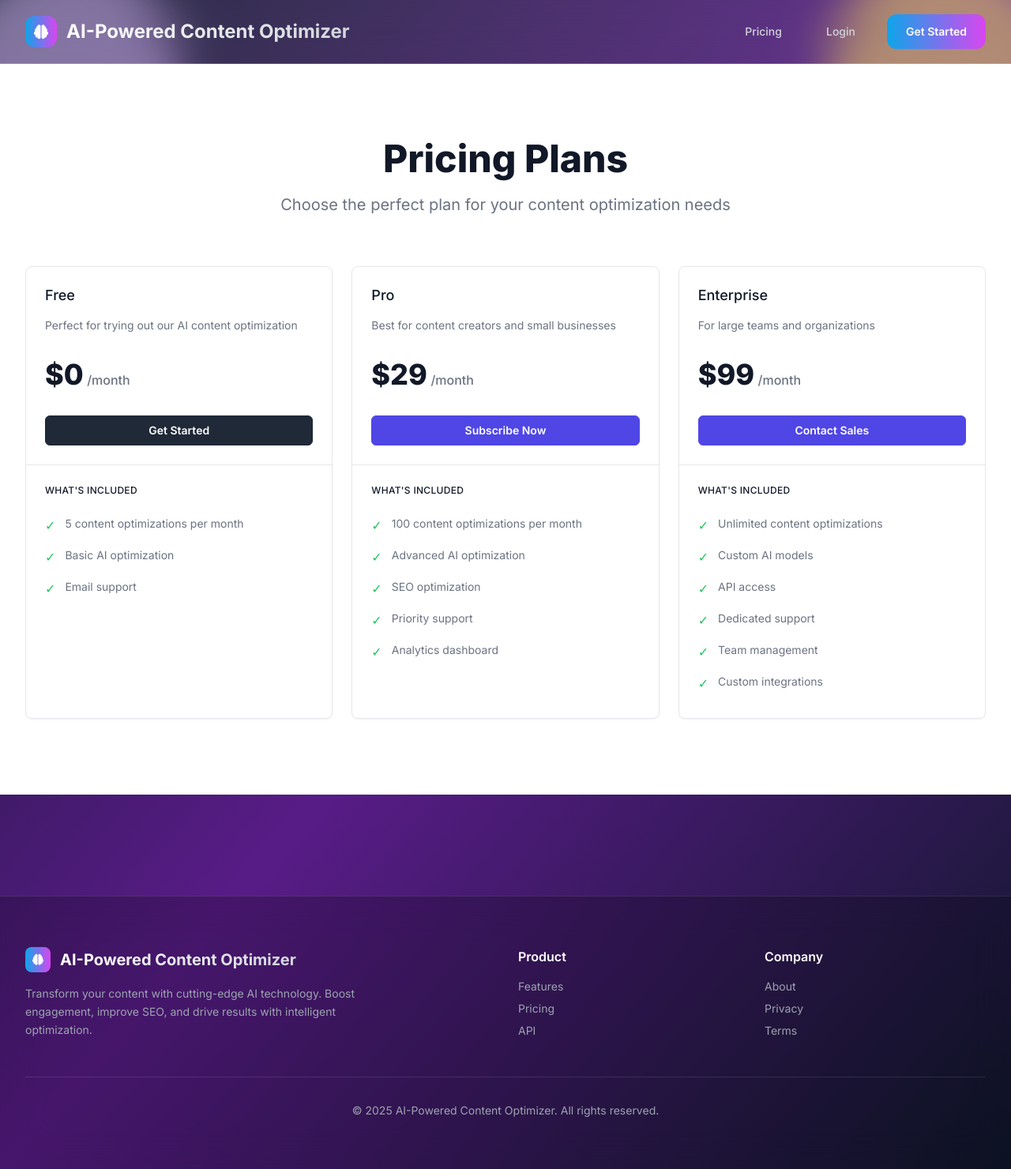
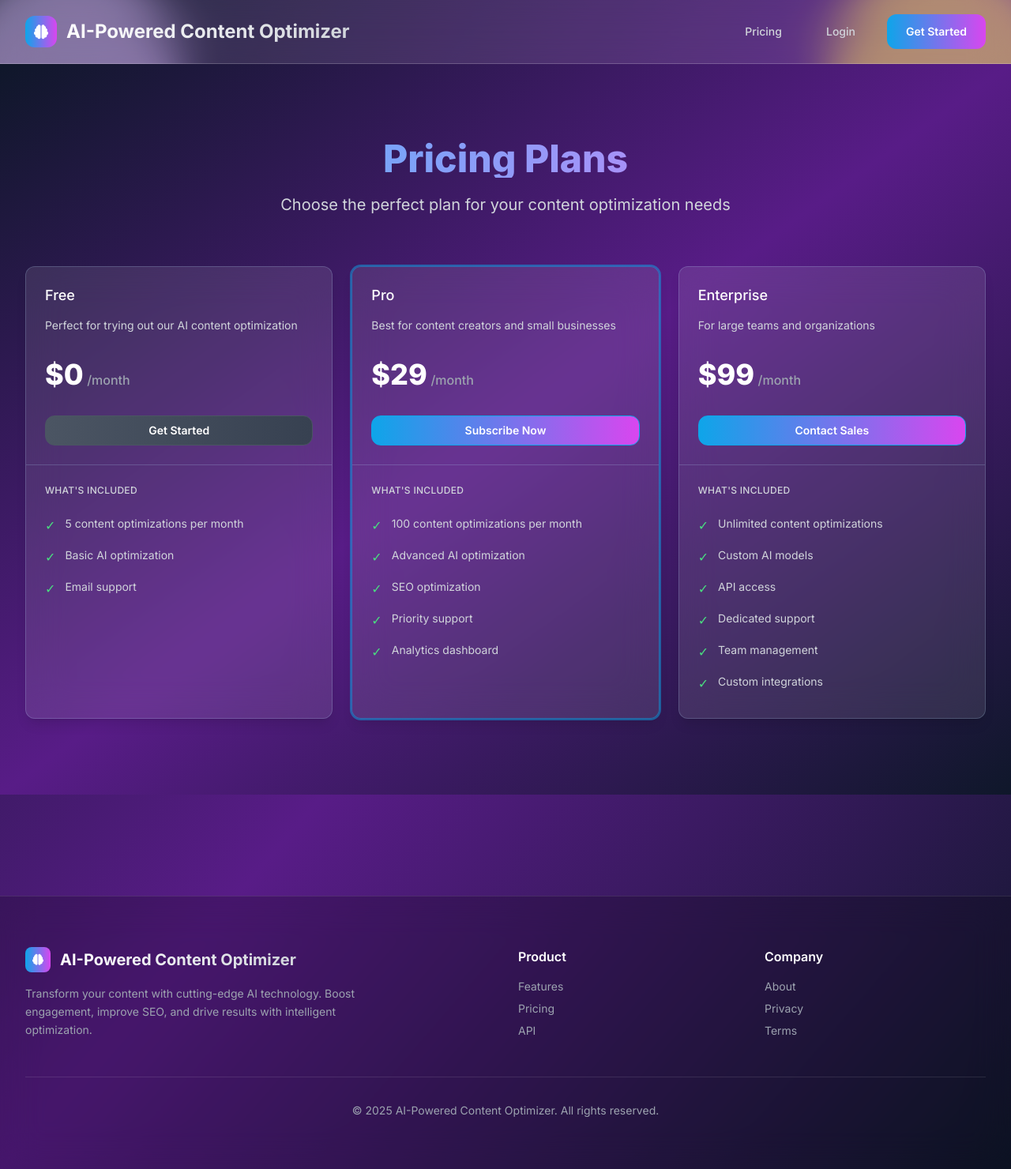
Before and after one commit to Victorinox555555/ai-content-optimizer-1753895231, a Flask app: page /pricing in a window 1280 px wide. Shown: the whole page at 79% size. Run offline with Flask 3, Linux system fonts and the light colour scheme; some libraries are stand-ins or nearby versions.

Commit message:
Implement billionaire-level design across all Flask templates
- Update dashboard.html with premium glassmorphism design and AI content optimizer functionality
- Enhance login.html and signup.html with gradient backgrounds and premium styling
- Apply billionaire-level design to pricing.html with enhanced card layouts
- Fix mixed branding content throughout application (remove Test-frontend_build references)
- Add content optimization form and JavaScript to dashboard
- Ensure consistent AI Content Optimizer branding across all pages
- Apply premium button styling, backdrop blur effects, and gradient backgrounds
- Remove all references to SaaS factory in product-specific templates

Co-Authored-By: Wiktor Mandat <wiktormandat@gmail.com>

```diff
--- a/templates/pricing.html
+++ b/templates/pricing.html
@@ -3,131 +3,131 @@
 {% block title %}Pricing - AI-Powered Content Optimizer{% endblock %}
 
 {% block content %}
-<div class="bg-white">
+<div class="bg-gradient-to-br from-slate-900 via-purple-900 to-slate-900 min-h-screen">
     <div class="max-w-7xl mx-auto py-24 px-4 sm:px-6 lg:px-8">
         <div class="sm:flex sm:flex-col sm:align-center">
-            <h1 class="text-5xl font-extrabold text-gray-900 sm:text-center">Pricing Plans</h1>
-            <p class="mt-5 text-xl text-gray-500 sm:text-center">
+            <h1 class="text-5xl font-extrabold bg-gradient-to-r from-primary-400 to-accent-400 bg-clip-text text-transparent sm:text-center">Pricing Plans</h1>
+            <p class="mt-5 text-xl text-gray-300 sm:text-center">
                 Choose the perfect plan for your content optimization needs
             </p>
         </div>
 
         <div class="mt-12 space-y-4 sm:mt-16 sm:space-y-0 sm:grid sm:grid-cols-2 sm:gap-6 lg:max-w-4xl lg:mx-auto xl:max-w-none xl:mx-0 xl:grid-cols-3">
             <!-- Free Plan -->
-            <div class="border border-gray-200 rounded-lg shadow-sm divide-y divide-gray-200">
+            <div class="bg-white/10 backdrop-blur-xl border border-primary-200/20 rounded-xl shadow-lg divide-y divide-primary-200/20">
                 <div class="p-6">
-                    <h2 class="text-lg leading-6 font-medium text-gray-900">Free</h2>
-                    <p class="mt-4 text-sm text-gray-500">Perfect for trying out our AI content optimization</p>
+                    <h2 class="text-lg leading-6 font-medium text-white">Free</h2>
+                    <p class="mt-4 text-sm text-gray-300">Perfect for trying out our AI content optimization</p>
                     <p class="mt-8">
-                        <span class="text-4xl font-extrabold text-gray-900">$0</span>
-                        <span class="text-base font-medium text-gray-500">/month</span>
+                        <span class="text-4xl font-extrabold text-white">$0</span>
+                        <span class="text-base font-medium text-gray-400">/month</span>
                     </p>
-                    <a href="/signup" class="mt-8 block w-full bg-gray-800 border border-gray-800 rounded-md py-2 text-sm font-semibold text-white text-center hover:bg-gray-900">
+                    <a href="/signup" class="mt-8 block w-full bg-gradient-to-r from-gray-600 to-gray-700 border border-gray-600 rounded-xl py-2 text-sm font-semibold text-white text-center hover:from-gray-700 hover:to-gray-800 transition-all duration-300">
                         Get Started
                     </a>
                 </div>
                 <div class="pt-6 pb-8 px-6">
-                    <h3 class="text-xs font-medium text-gray-900 tracking-wide uppercase">What's included</h3>
+                    <h3 class="text-xs font-medium text-gray-300 tracking-wide uppercase">What's included</h3>
                     <ul role="list" class="mt-6 space-y-4">
                         <li class="flex space-x-3">
-                            <span class="text-green-500">✓</span>
-                            <span class="text-sm text-gray-500">5 content optimizations per month</span>
+                            <span class="text-green-400">✓</span>
+                            <span class="text-sm text-gray-300">5 content optimizations per month</span>
                         </li>
                         <li class="flex space-x-3">
-                            <span class="text-green-500">✓</span>
-                            <span class="text-sm text-gray-500">Basic AI optimization</span>
+                            <span class="text-green-400">✓</span>
+                            <span class="text-sm text-gray-300">Basic AI optimization</span>
                         </li>
                         <li class="flex space-x-3">
-                            <span class="text-green-500">✓</span>
-                            <span class="text-sm text-gray-500">Email support</span>
+                            <span class="text-green-400">✓</span>
+                            <span class="text-sm text-gray-300">Email support</span>
                         </li>
                     </ul>
                 </div>
             </div>
 
             <!-- Pro Plan -->
-            <div class="border border-gray-200 rounded-lg shadow-sm divide-y divide-gray-200">
+            <div class="bg-white/10 backdrop-blur-xl border border-primary-500/50 rounded-xl shadow-lg divide-y divide-primary-200/20 ring-2 ring-primary-500/50">
                 <div class="p-6">
-                    <h2 class="text-lg leading-6 font-medium text-gray-900">Pro</h2>
-                    <p class="mt-4 text-sm text-gray-500">Best for content creators and small businesses</p>
+                    <h2 class="text-lg leading-6 font-medium text-white">Pro</h2>
+                    <p class="mt-4 text-sm text-gray-300">Best for content creators and small businesses</p>
                     <p class="mt-8">
-                        <span class="text-4xl font-extrabold text-gray-900">$29</span>
-                        <span class="text-base font-medium text-gray-500">/month</span>
+                        <span class="text-4xl font-extrabold text-white">$29</span>
+                        <span class="text-base font-medium text-gray-400">/month</span>
                     </p>
                     <form method="POST" action="/subscribe">
-                        <button type="submit" class="mt-8 block w-full bg-indigo-600 border border-indigo-600 rounded-md py-2 text-sm font-semibold text-white text-center hover:bg-indigo-700">
+                        <button type="submit" class="mt-8 block w-full bg-gradient-to-r from-primary-500 to-accent-500 border border-primary-500 rounded-xl py-2 text-sm font-semibold text-white text-center hover:from-primary-600 hover:to-accent-600 transition-all duration-300 transform hover:scale-105">
                             Subscribe Now
                         </button>
                     </form>
                 </div>
                 <div class="pt-6 pb-8 px-6">
-                    <h3 class="text-xs font-medium text-gray-900 tracking-wide uppercase">What's included</h3>
+                    <h3 class="text-xs font-medium text-gray-300 tracking-wide uppercase">What's included</h3>
                     <ul role="list" class="mt-6 space-y-4">
                         <li class="flex space-x-3">
-                            <span class="text-green-500">✓</span>
-                            <span class="text-sm text-gray-500">100 content optimizations per month</span>
+                            <span class="text-green-400">✓</span>
+                            <span class="text-sm text-gray-300">100 content optimizations per month</span>
                         </li>
                         <li class="flex space-x-3">
-                            <span class="text-green-500">✓</span>
-                            <span class="text-sm text-gray-500">Advanced AI optimization</span>
+                            <span class="text-green-400">✓</span>
+                            <span class="text-sm text-gray-300">Advanced AI optimization</span>
                         </li>
                         <li class="flex space-x-3">
-                            <span class="text-green-500">✓</span>
-                            <span class="text-sm text-gray-500">SEO optimization</span>
+                            <span class="text-green-400">✓</span>
+                            <span class="text-sm text-gray-300">SEO optimization</span>
                         </li>
                         <li class="flex space-x-3">
-                            <span class="text-green-500">✓</span>
-                            <span class="text-sm text-gray-500">Priority support</span>
+                            <span class="text-green-400">✓</span>
+                            <span class="text-sm text-gray-300">Priority support</span>
                         </li>
                         <li class="flex space-x-3">
-                            <span class="text-green-500">✓</span>
-                            <span class="text-sm text-gray-500">Analytics dashboard</span>
+                            <span class="text-green-400">✓</span>
+                            <span class="text-sm text-gray-300">Analytics dashboard</span>
                         </li>
                     </ul>
                 </div>
             </div>
 
             <!-- Enterprise Plan -->
-            <div class="border border-gray-200 rounded-lg shadow-sm divide-y divide-gray-200">
+            <div class="bg-white/10 backdrop-blur-xl border border-primary-200/20 rounded-xl shadow-lg divide-y divide-primary-200/20">
                 <div class="p-6">
-                    <h2 class="text-lg leading-6 font-medium text-gray-900">Enterprise</h2>
-                    <p class="mt-4 text-sm text-gray-500">For large teams and organizations</p>
+                    <h2 class="text-lg leading-6 font-medium text-white">Enterprise</h2>
+                    <p class="mt-4 text-sm text-gray-300">For large teams and organizations</p>
                     <p class="mt-8">
-                        <span class="text-4xl font-extrabold text-gray-900">$99</span>
-                        <span class="text-base font-medium text-gray-500">/month</span>
+                        <span class="text-4xl font-extrabold text-white">$99</span>
+                        <span class="text-base font-medium text-gray-400">/month</span>
                     </p>
                     <form method="POST" action="/subscribe">
-                        <button type="submit" class="mt-8 block w-full bg-indigo-600 border border-indigo-600 rounded-md py-2 text-sm font-semibold text-white text-center hover:bg-indigo-700">
+                        <button type="submit" class="mt-8 block w-full bg-gradient-to-r from-primary-500 to-accent-500 border border-primary-500 rounded-xl py-2 text-sm font-semibold text-white text-center hover:from-primary-600 hover:to-accent-600 transition-all duration-300 transform hover:scale-105">
                             Contact Sales
                         </button>
                     </form>
                 </div>
                 <div class="pt-6 pb-8 px-6">
-                    <h3 class="text-xs font-medium text-gray-900 tracking-wide uppercase">What's included</h3>
+                    <h3 class="text-xs font-medium text-gray-300 tracking-wide uppercase">What's included</h3>
                     <ul role="list" class="mt-6 space-y-4">
                         <li class="flex space-x-3">
-                            <span class="text-green-500">✓</span>
-                            <span class="text-sm text-gray-500">Unlimited content optimizations</span>
+                            <span class="text-green-400">✓</span>
+                            <span class="text-sm text-gray-300">Unlimited content optimizations</span>
                         </li>
                         <li class="flex space-x-3">
-                            <span class="text-green-500">✓</span>
-                            <span class="text-sm text-gray-500">Custom AI models</span>
+                            <span class="text-green-400">✓</span>
+                            <span class="text-sm text-gray-300">Custom AI models</span>
                         </li>
                         <li class="flex space-x-3">
-                            <span class="text-green-500">✓</span>
-                            <span class="text-sm text-gray-500">API access</span>
+                            <span class="text-green-400">✓</span>
+                            <span class="text-sm text-gray-300">API access</span>
                         </li>
                         <li class="flex space-x-3">
-                            <span class="text-green-500">✓</span>
-                            <span class="text-sm text-gray-500">Dedicated support</span>
+                            <span class="text-green-400">✓</span>
+                            <span class="text-sm text-gray-300">Dedicated support</span>
                         </li>
                         <li class="flex space-x-3">
-                            <span class="text-green-500">✓</span>
-                            <span class="text-sm text-gray-500">Team management</span>
+                            <span class="text-green-400">✓</span>
+                            <span class="text-sm text-gray-300">Team management</span>
                         </li>
                         <li class="flex space-x-3">
-                            <span class="text-green-500">✓</span>
-                            <span class="text-sm text-gray-500">Custom integrations</span>
+                            <span class="text-green-400">✓</span>
+                            <span class="text-sm text-gray-300">Custom integrations</span>
                         </li>
                     </ul>
                 </div>
```
Also changed, not shown: templates/dashboard.html (+72 -21 lines), templates/index.html (+27 -27 lines), templates/login.html (+10 -10 lines), templates/signup.html (+10 -10 lines).
